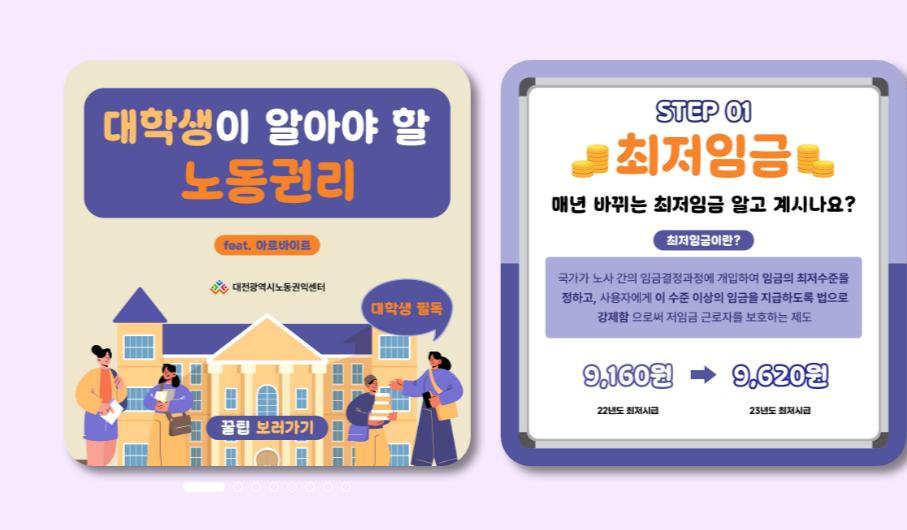
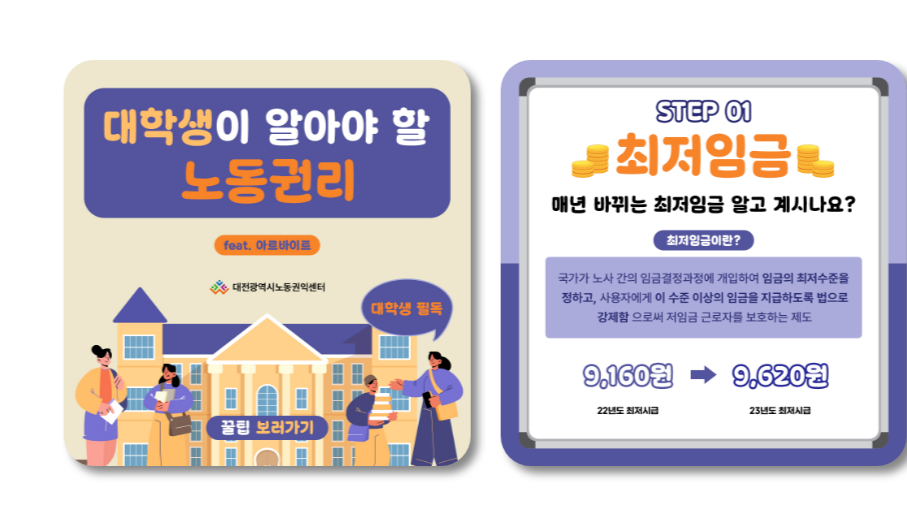
Before and after one commit to oh-seunghwan82/02_Cardnews, a plain HTML site: page index.html in a window 1280 px wide. Shown: the part 122-652 px from the top of the page, without its empty margins (373-1280 px from the left). Drawn offline with nearby package versions, Linux system fonts and the light colour scheme.

Commit message:
Add files via upload

```diff
--- a/css/cardnews_style_2.css
+++ b/css/cardnews_style_2.css
@@ -89,7 +89,7 @@ html {
     display: flex;
     justify-content: center;
     align-items: center;
-    background-color: rgba(244, 226, 255, 0.74);
+    background-color: #fff;
 }
 
 .slide {
```
